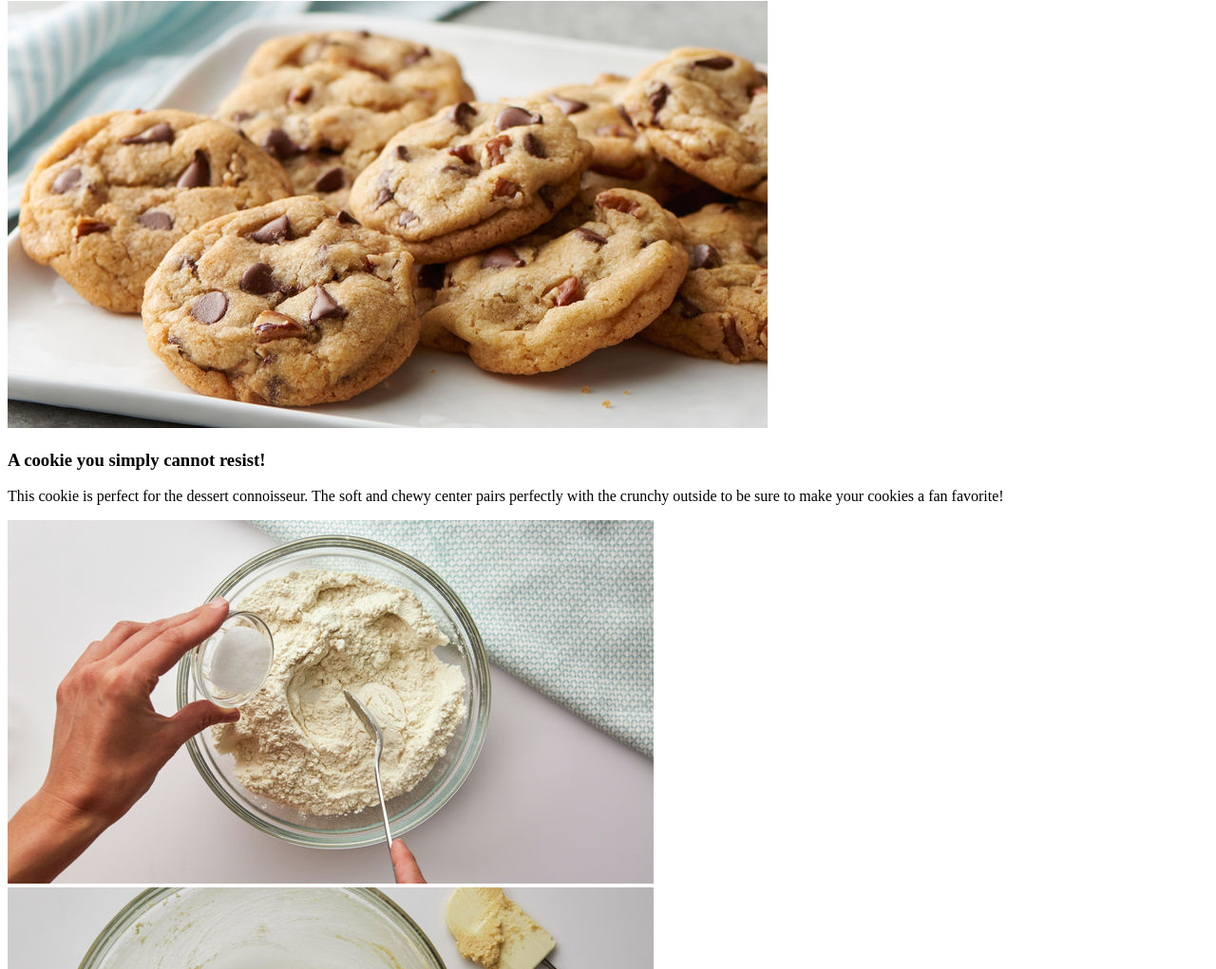
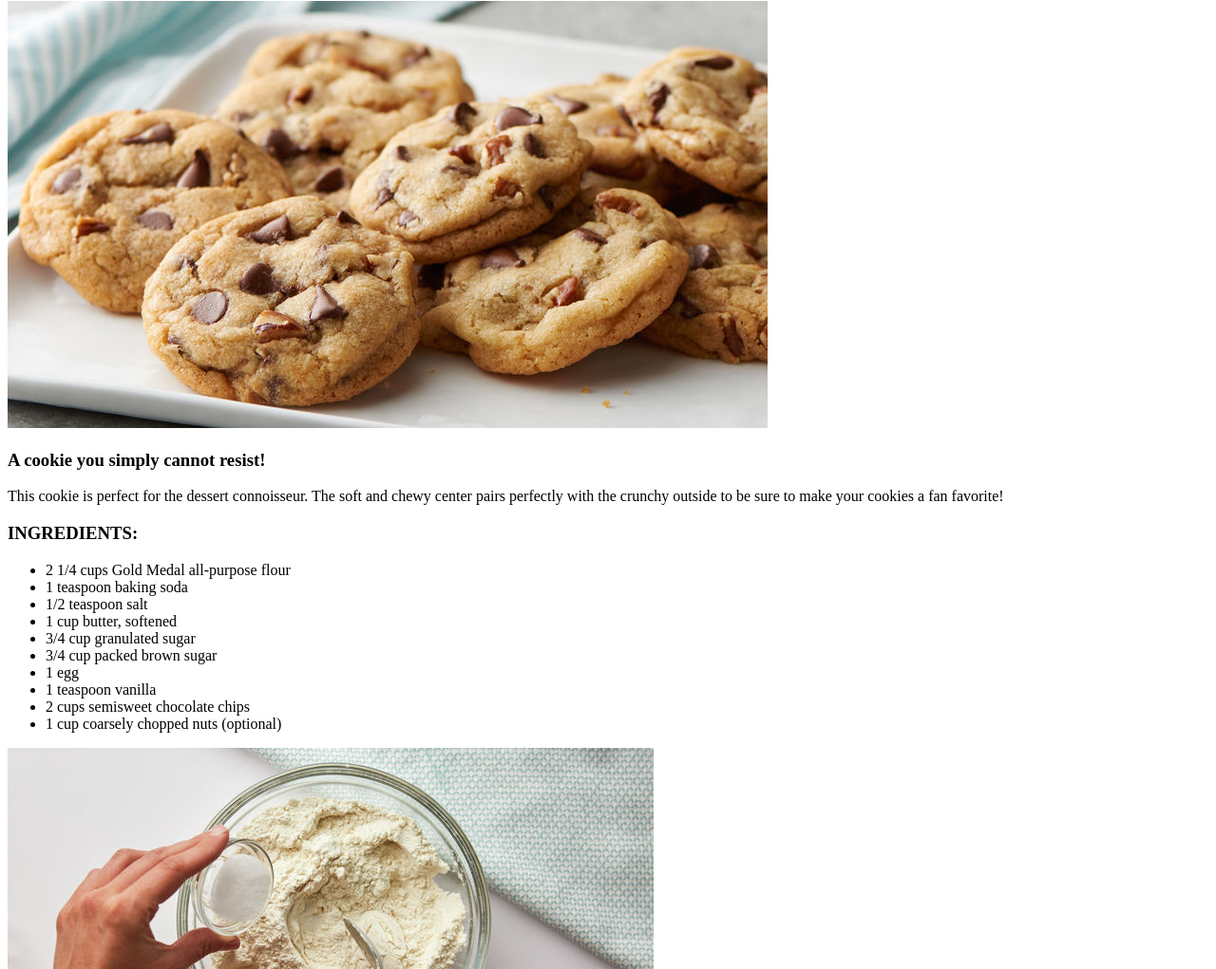
Before and after one commit to Kennedy0201/odin-recipes, a plain HTML site: page recipes/choc_chip_cookies.html in a window 1280 px wide. Shown: the part 79-1100 px from the top of the page at 95% size. Drawn offline with Linux system fonts and the light colour scheme.

Commit message:
Add unordered ingredient list

```diff
--- a/recipes/choc_chip_cookies.html
+++ b/recipes/choc_chip_cookies.html
@@ -18,6 +18,20 @@
             crunchy outside to be sure to make your cookies a fan favorite!
         </p>
 
+        <h3>INGREDIENTS:</h3>
+        <ul>
+            <li>2 1/4 cups Gold Medal all-purpose flour</li>
+            <li>1 teaspoon baking soda</li>
+            <li>1/2 teaspoon salt</li>
+            <li>1 cup butter, softened</li>
+            <li>3/4 cup granulated sugar</li>
+            <li>3/4 cup packed brown sugar</li>
+            <li>1 egg</li>
+            <li>1 teaspoon vanilla</li>
+            <li>2 cups semisweet chocolate chips</li>
+            <li>1 cup coarsely chopped nuts (optional)</li>
+        </ul>
+
         <img src="../images/choc_chip_cookies/mix_dry.jpg"
         alt="Dry ingredients are mixed in a bowl">
 
```
